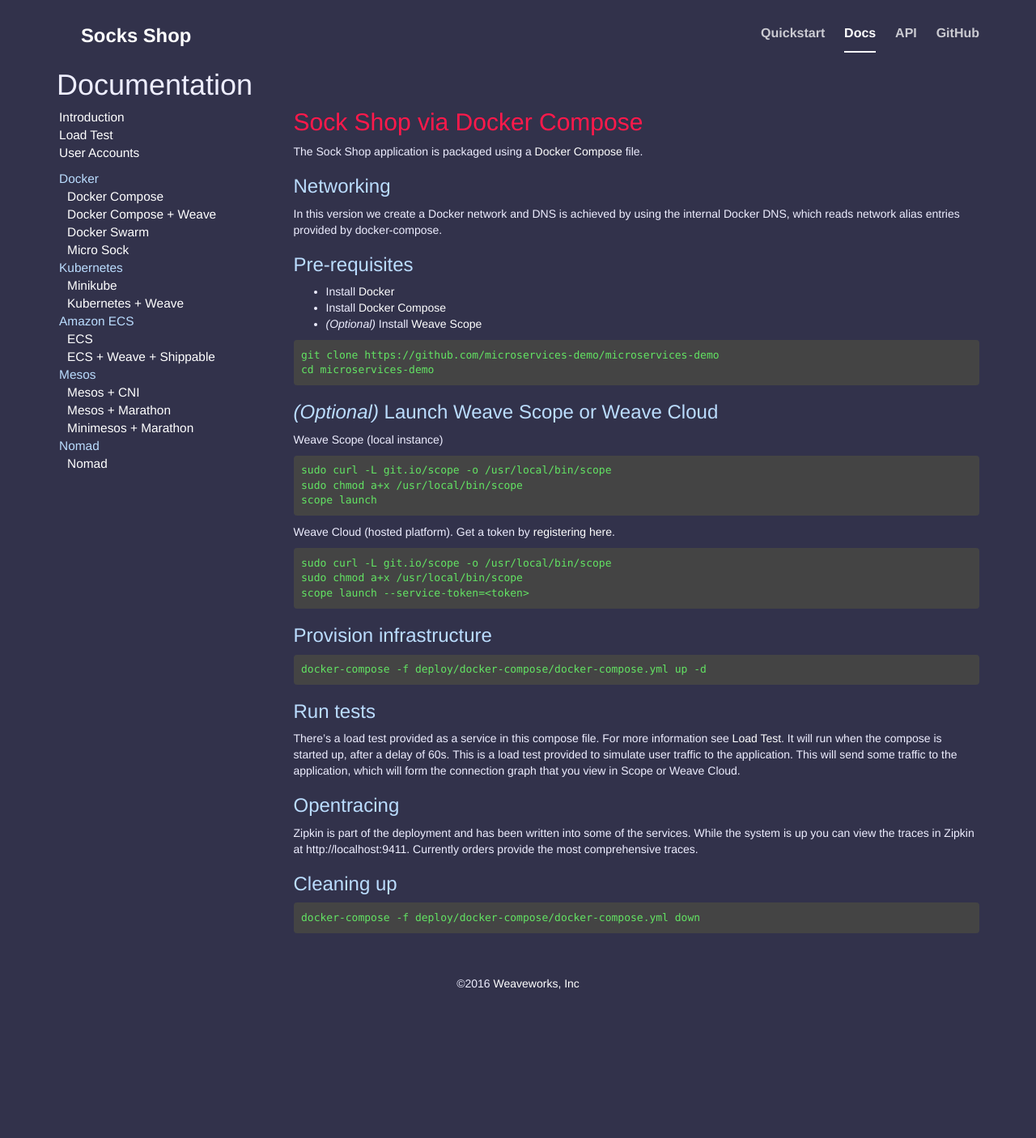
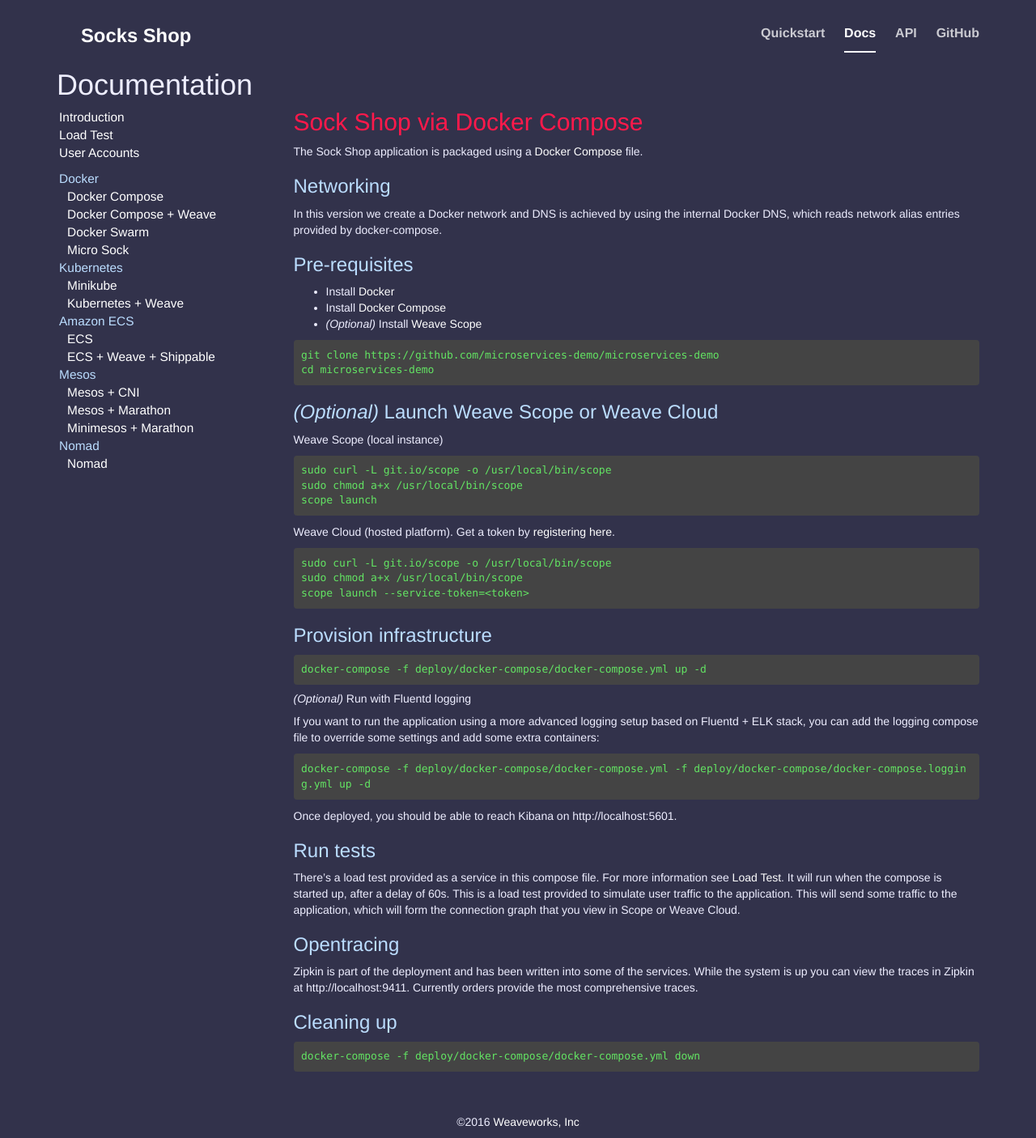
Before and after one commit to microservices-demo/microservices-demo.github.io, a Jekyll site: the page built from deployment/docker-compose.md, in a window 1280 px wide. Shown: the whole page at 81% size. Built offline with Jekyll 4.4.1, drawn with Linux system fonts in a browser that asks for light colours; nearby versions of some CDN libraries; our own code applies the rules of GitHub Pages for plain Markdown files; before the commit the page ends 1235 px from its top, so only the background shows below that.

Commit message:
Added fluentd instructions for Docker Compose

````diff
--- a/deployment/docker-compose.md
+++ b/deployment/docker-compose.md
@@ -52,6 +52,17 @@
 
 <!-- deploy-doc-end -->
 
+##### *(Optional)* Run with Fluentd logging
+
+If you want to run the application using a more advanced logging setup based on Fluentd + ELK stack, you can add the logging compose file
+to override some settings and add some extra containers:
+
+```
+docker-compose -f deploy/docker-compose/docker-compose.yml -f deploy/docker-compose/docker-compose.logging.yml up -d
+```
+
+Once deployed, you should be able to reach Kibana on http://localhost:5601.
+
 ### Run tests
 
 There's a load test provided as a service in this compose file. For more information see [Load Test](#loadtest).
````
